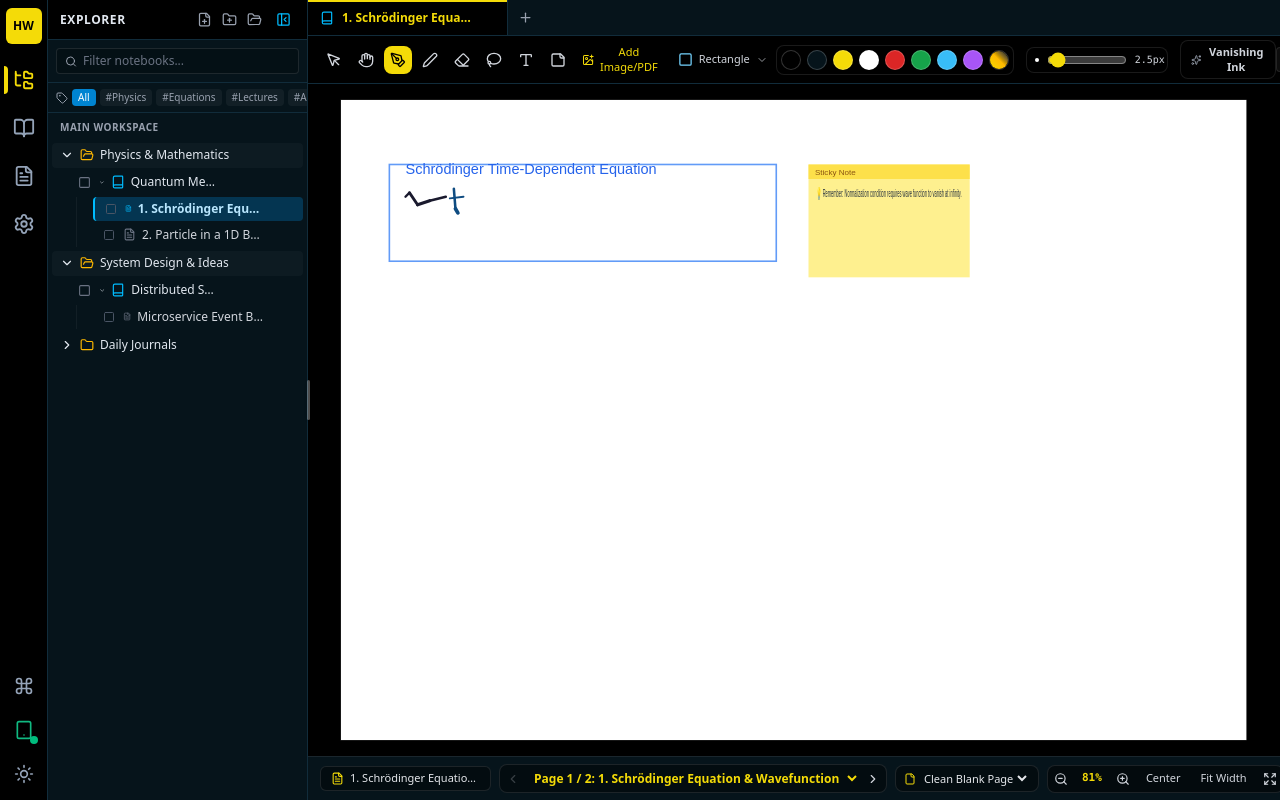
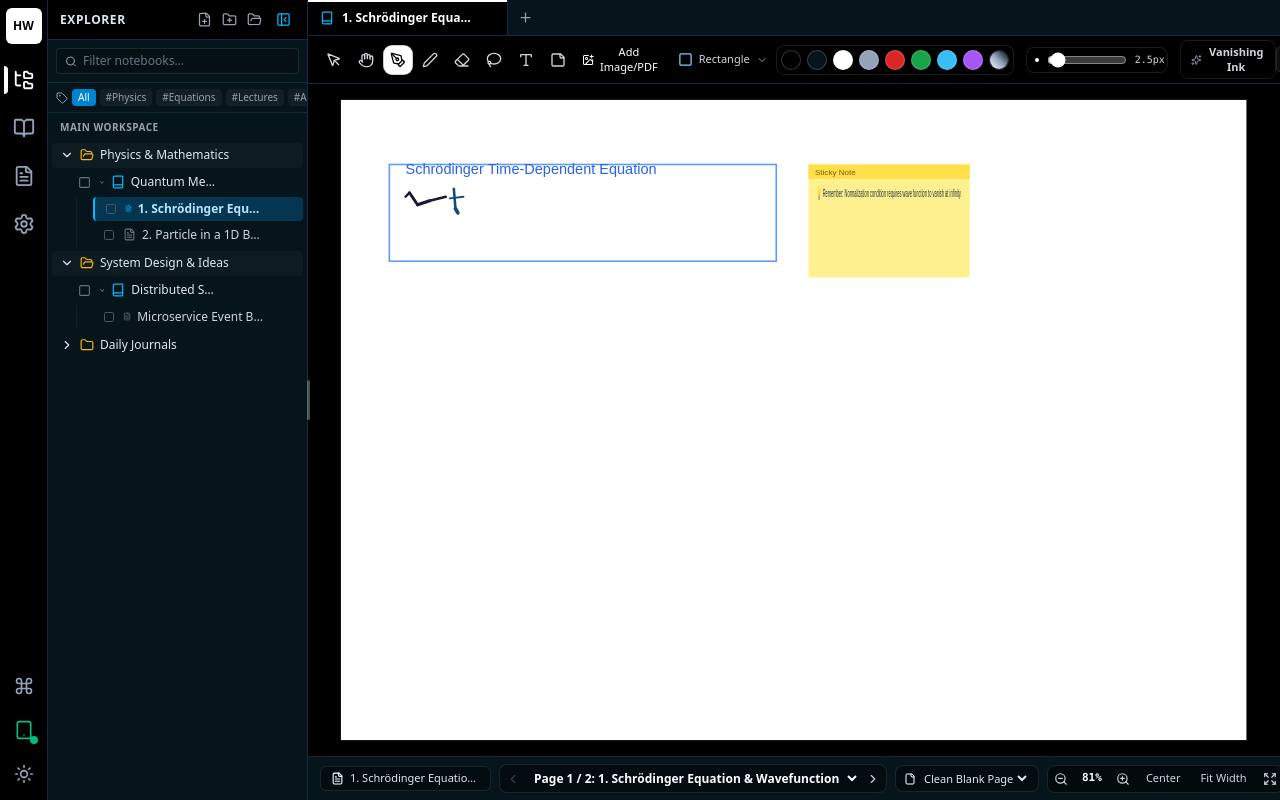
Before and after one commit to zxaaid/scratch-, a React (Vite) app: page / in a window 1280 px wide. Built offline with nearby package versions, Linux system fonts and the light colour scheme.

Commit message:
refactor: replace accent color with monochrome theme
Transition the UI color palette from "Electric Gold" to a professional monochrome scheme using white as the primary accent color across all toolbars and theme definitions.

```diff
--- a/src/components/ActivityBar.tsx
+++ b/src/components/ActivityBar.tsx
@@ -60,7 +60,7 @@ export const ActivityBar: React.FC<ActivityBarProps> = ({
         {/* App Logo / Pen Icon */}
         <div
           className="w-9 h-9 mb-2 flex items-center justify-center rounded-md font-black text-xs shadow-sm cursor-pointer transition-all hover:scale-105"
-          style={{ backgroundColor: '#F4DB08', color: '#000000' }}
+          style={{ backgroundColor: '#ffffff', color: '#000000' }}
           title="Handwriting Workspace"
         >
           HW
--- a/src/components/BottomPageToolbar.tsx
+++ b/src/components/BottomPageToolbar.tsx
@@ -83,7 +83,7 @@ export const BottomPageToolbar: React.FC<BottomPageToolbarProps> = ({
       <div className="flex items-center gap-2 shrink-0">
         {activePageTitle && (
           <div className="flex items-center gap-1.5 px-2.5 py-1 rounded-md bg-black/40 border border-white/10 font-medium text-gray-200">
-            <FileText size={13} className="text-[#F4DB08]" />
+            <FileText size={13} className="text-white" />
             <span className="max-w-[130px] truncate text-[11px]">{activePageTitle}</span>
           </div>
         )}
@@ -107,7 +107,7 @@ export const BottomPageToolbar: React.FC<BottomPageToolbarProps> = ({
             <select
               value={notebookPages[currentPageIndex ?? 0]?.id || ''}
               onChange={(e) => onSelectPage && onSelectPage(e.target.value)}
-              className="bg-transparent text-[#F4DB08] font-semibold px-1 py-0.5 outline-none cursor-pointer text-xs"
+              className="bg-transparent text-white font-semibold px-1 py-0.5 outline-none cursor-pointer text-xs"
               title="Jump to Page"
             >
               {notebookPages.map((p, idx) => (
@@ -139,7 +139,7 @@ export const BottomPageToolbar: React.FC<BottomPageToolbarProps> = ({
         {/* PAGE TEMPLATE SELECTOR (Clean Page / Blank / Ruled / Grid / Dot) */}
         {onChangeTemplate && (
           <div className="flex items-center gap-1 bg-black/40 px-2 py-1 rounded-lg border border-white/10">
-            <File size={12} className="text-[#F4DB08]" />
+            <File size={12} className="text-white" />
             <select
               value={currentTemplate}
               onChange={(e) => onChangeTemplate(e.target.value as PageTemplate)}
@@ -183,7 +183,7 @@ export const BottomPageToolbar: React.FC<BottomPageToolbarProps> = ({
           {onCenterAndFit && (
             <button
               onClick={onCenterAndFit}
-              className="px-1.5 py-0.5 font-mono text-[11px] font-semibold text-[#F4DB08] hover:text-yellow-300 hover:bg-white/10 rounded cursor-pointer transition-all"
+              className="px-1.5 py-0.5 font-mono text-[11px] font-semibold text-white hover:text-gray-200 hover:bg-white/10 rounded cursor-pointer transition-all"
               title="Click to Reset Zoom & Center Page"
             >
               {Math.round(zoom * 100)}%
@@ -236,7 +236,7 @@ export const BottomPageToolbar: React.FC<BottomPageToolbarProps> = ({
         {/* + ADD PAGE BUTTON */}
         <button
           onClick={onAddPage}
-          className="flex items-center gap-1 px-2.5 py-1 rounded-lg bg-[#F4DB08] hover:bg-yellow-400 font-semibold text-black shadow-sm transition-all active:scale-95 cursor-pointer text-xs"
+          className="flex items-center gap-1 px-2.5 py-1 rounded-lg bg-white hover:bg-gray-200 font-semibold text-black shadow-sm transition-all active:scale-95 cursor-pointer text-xs"
           title="Add a new clean page to this document"
         >
           <Plus size={14} className="stroke-[2.5]" />
@@ -245,7 +245,7 @@ export const BottomPageToolbar: React.FC<BottomPageToolbarProps> = ({
 
         {/* ASPECT RATIO & WORKING AREA PRESET DROPDOWN */}
         <div className="flex items-center gap-1 bg-black/40 px-2 py-1 rounded-lg border border-white/10 text-gray-300">
-          <LayoutGrid size={13} className="text-[#F4DB08]" />
+          <LayoutGrid size={13} className="text-white" />
           <select
             value={pageAspectRatio}
             onChange={(e) => onSetPageAspectRatio(e.target.value as PageAspectRatio)}
@@ -266,8 +266,8 @@ export const BottomPageToolbar: React.FC<BottomPageToolbarProps> = ({
             onClick={onToggleZenMode}
             className={`flex items-center gap-1 px-2.5 py-1 rounded-lg font-semibold transition-all cursor-pointer border text-xs ${
               isZenMode
-                ? 'bg-[#F4DB08]/20 text-[#F4DB08] border-[#F4DB08]/80 shadow-[0_0_10px_rgba(244,219,8,0.25)]'
-                : 'bg-black/40 hover:bg-black/60 text-gray-300 hover:text-[#F4DB08] border-white/10 hover:border-[#F4DB08]/40'
+                ? 'bg-white/20 text-white border-white shadow-[0_0_10px_rgba(255,255,255,0.25)]'
+                : 'bg-black/40 hover:bg-black/60 text-gray-300 hover:text-white border-white/10 hover:border-white/40'
             }`}
             title={
               isZenMode
--- a/src/components/PenToolbar.tsx
+++ b/src/components/PenToolbar.tsx
@@ -61,8 +61,8 @@ interface PenToolbarProps {
 const QUICK_COLORS = [
   '#000000', // Pitch Black (#000000)
   '#06141B', // Deep Navy Midnight (#06141B)
-  '#F4DB08', // Electric Gold (#F4DB08)
-  '#ffffff', // Clean White
+  '#ffffff', // Pure White (#ffffff)
+  '#94a3b8', // Slate Gray
   '#dc2626', // Crimson Red
   '#16a34a', // Emerald Green
   '#38bdf8', // Sky Blue
@@ -168,7 +168,7 @@ export const PenToolbar: React.FC<PenToolbarProps> = ({
               }}
               className={`p-1.5 rounded-lg flex items-center justify-center transition-all cursor-pointer ${
                 isActive
-                  ? 'bg-[#F4DB08] text-black shadow-md font-bold'
+                  ? 'bg-white text-black shadow-md font-bold ring-1 ring-white/80'
                   : 'hover:bg-white/10 text-gray-300'
               }`}
               title={t.label}
@@ -181,7 +181,7 @@ export const PenToolbar: React.FC<PenToolbarProps> = ({
         {/* Add Image / PDF Button */}
         <button
           onClick={() => fileInputRef.current?.click()}
-          className="p-1.5 rounded-lg flex items-center gap-1 hover:bg-white/10 text-[#F4DB08] hover:brightness-110 transition-all cursor-pointer font-medium"
+          className="p-1.5 rounded-lg flex items-center gap-1 hover:bg-white/10 text-white hover:brightness-110 transition-all cursor-pointer font-medium"
           title="Add Image (PNG, JPG, SVG, WebP) or PDF to Canvas"
         >
           <ImagePlus size={16} />
@@ -197,17 +197,17 @@ export const PenToolbar: React.FC<PenToolbarProps> = ({
             }}
             className={`px-2 py-1.5 rounded-lg flex items-center gap-1.5 transition-all cursor-pointer ${
               currentTool === 'shape'
-                ? 'bg-[#F4DB08] text-black font-bold ring-1 ring-[#F4DB08]/80 shadow-md'
+                ? 'bg-white text-black font-bold ring-1 ring-white shadow-md'
                 : 'hover:bg-white/10 text-gray-300'
             }`}
             title="Click to select and draw shapes on the canvas"
           >
             {selectedShape === 'line' && <Minus size={15} className="text-purple-300" />}
-            {selectedShape === 'arrow' && <ArrowRight size={15} className="text-amber-300" />}
+            {selectedShape === 'arrow' && <ArrowRight size={15} className="text-sky-300" />}
             {selectedShape === 'rectangle' && <Square size={15} className="text-sky-300" />}
             {selectedShape === 'circle' && <Circle size={15} className="text-emerald-300" />}
             {selectedShape === 'polygon' && <Triangle size={15} className="text-rose-300" />}
-            {selectedShape === 'star' && <Star size={15} className="text-yellow-300" />}
+            {selectedShape === 'star' && <Star size={15} className="text-white" />}
             {selectedShape === 'hexagon' && <Hexagon size={15} className="text-teal-300" />}
             {selectedShape === 'diamond' && <Gem size={15} className="text-cyan-300" />}
             <span className="capitalize hidden sm:inline text-[11px]">{selectedShape}</span>
@@ -219,14 +219,14 @@ export const PenToolbar: React.FC<PenToolbarProps> = ({
               className="absolute left-0 top-full mt-1.5 w-44 p-1.5 rounded-xl shadow-2xl border z-50 flex flex-col gap-0.5 text-xs backdrop-blur-md"
               style={{ backgroundColor: theme.commandPaletteBg, borderColor: theme.border }}
             >
-              <div className="px-2.5 py-1 text-[10px] font-bold text-[#F4DB08] uppercase tracking-wider border-b border-white/10 mb-1 flex items-center justify-between">
+              <div className="px-2.5 py-1 text-[10px] font-bold text-white uppercase tracking-wider border-b border-white/10 mb-1 flex items-center justify-between">
                 <span>Select Shape</span>
                 <span className="text-[9px] text-gray-400 normal-case font-normal">Draw on canvas</span>
               </div>
               <button
                 onClick={() => { setSelectedShape('rectangle'); setCurrentTool('shape'); setShowShapeMenu(false); }}
                 className={`flex items-center gap-2.5 px-2.5 py-1.5 rounded-lg text-left transition-colors cursor-pointer ${
-                  selectedShape === 'rectangle' && currentTool === 'shape' ? 'bg-[#F4DB08] text-black font-bold' : 'hover:bg-white/10 text-gray-200'
+                  selectedShape === 'rectangle' && currentTool === 'shape' ? 'bg-white text-black font-bold' : 'hover:bg-white/10 text-gray-200'
                 }`}
               >
                 <Square size={15} className="text-sky-400 shrink-0" /> <span>Rectangle</span>
@@ -234,7 +234,7 @@ export const PenToolbar: React.FC<PenToolbarProps> = ({
               <button
                 onClick={() => { setSelectedShape('circle'); setCurrentTool('shape'); setShowShapeMenu(false); }}
                 className={`flex items-center gap-2.5 px-2.5 py-1.5 rounded-lg text-left transition-colors cursor-pointer ${
-                  selectedShape === 'circle' && currentTool === 'shape' ? 'bg-[#F4DB08] text-black font-bold' : 'hover:bg-white/10 text-gray-200'
+                  selectedShape === 'circle' && currentTool === 'shape' ? 'bg-white text-black font-bold' : 'hover:bg-white/10 text-gray-200'
                 }`}
               >
                 <Circle size={15} className="text-emerald-400 shrink-0" /> <span>Circle / Ellipse</span>
@@ -242,7 +242,7 @@ export const PenToolbar: React.FC<PenToolbarProps> = ({
               <button
                 onClick={() => { setSelectedShape('polygon'); setCurrentTool('shape'); setShowShapeMenu(false); }}
                 className={`flex items-center gap-2.5 px-2.5 py-1.5 rounded-lg text-left transition-colors cursor-pointer ${
-                  selectedShape === 'polygon' && currentTool === 'shape' ? 'bg-[#F4DB08] text-black font-bold' : 'hover:bg-white/10 text-gray-200'
+                  selectedShape === 'polygon' && currentTool === 'shape' ? 'bg-white text-black font-bold' : 'hover:bg-white/10 text-gray-200'
                 }`}
               >
                 <Triangle size={15} className="text-rose-400 shrink-0" /> <span>Triangle</span>
@@ -250,15 +250,15 @@ export const PenToolbar: React.FC<PenToolbarProps> = ({
               <button
                 onClick={() => { setSelectedShape('star'); setCurrentTool('shape'); setShowShapeMenu(false); }}
                 className={`flex items-center gap-2.5 px-2.5 py-1.5 rounded-lg text-left transition-colors cursor-pointer ${
-                  selectedShape === 'star' && currentTool === 'shape' ? 'bg-sky-600 text-white font-semibold' : 'hover:bg-white/10 text-gray-200'
+                  selectedShape === 'star' && currentTool === 'shape' ? 'bg-white text-black font-bold' : 'hover:bg-white/10 text-gray-200'
                 }`}
               >
-                <Star size={15} className="text-yellow-400 shrink-0" /> <span>Star</span>
+                <Star size={15} className="text-white shrink-0" /> <span>Star</span>
               </button>
               <button
                 onClick={() => { setSelectedShape('diamond'); setCurrentTool('shape'); setShowShapeMenu(false); }}
                 className={`flex items-center gap-2.5 px-2.5 py-1.5 rounded-lg text-left transition-colors cursor-pointer ${
-                  selectedShape === 'diamond' && currentTool === 'shape' ? 'bg-sky-600 text-white font-semibold' : 'hover:bg-white/10 text-gray-200'
+                  selectedShape === 'diamond' && currentTool === 'shape' ? 'bg-white text-black font-bold' : 'hover:bg-white/10 text-gray-200'
                 }`}
               >
                 <Gem size={15} className="text-cyan-400 shrink-0" /> <span>Diamond</span>
@@ -266,7 +266,7 @@ export const PenToolbar: React.FC<PenToolbarProps> = ({
               <button
                 onClick={() => { setSelectedShape('hexagon'); setCurrentTool('shape'); setShowShapeMenu(false); }}
                 className={`flex items-center gap-2.5 px-2.5 py-1.5 rounded-lg text-left transition-colors cursor-pointer ${
-                  selectedShape === 'hexagon' && currentTool === 'shape' ? 'bg-sky-600 text-white font-semibold' : 'hover:bg-white/10 text-gray-200'
+                  selectedShape === 'hexagon' && currentTool === 'shape' ? 'bg-white text-black font-bold' : 'hover:bg-white/10 text-gray-200'
                 }`}
               >
                 <Hexagon size={15} className="text-teal-400 shrink-0" /> <span>Hexagon</span>
@@ -274,15 +274,15 @@ export const PenToolbar: React.FC<PenToolbarProps> = ({
               <button
                 onClick={() => { setSelectedShape('arrow'); setCurrentTool('shape'); setShowShapeMenu(false); }}
                 className={`flex items-center gap-2.5 px-2.5 py-1.5 rounded-lg text-left transition-colors cursor-pointer ${
-                  selectedShape === 'arrow' && currentTool === 'shape' ? 'bg-sky-600 text-white font-semibold' : 'hover:bg-white/10 text-gray-200'
+                  selectedShape === 'arrow' && currentTool === 'shape' ? 'bg-white text-black font-bold' : 'hover:bg-white/10 text-gray-200'
                 }`}
               >
-                <ArrowRight size={15} className="text-amber-400 shrink-0" /> <span>Arrow</span>
+                <ArrowRight size={15} className="text-sky-400 shrink-0" /> <span>Arrow</span>
               </button>
               <button
                 onClick={() => { setSelectedShape('line'); setCurrentTool('shape'); setShowShapeMenu(false); }}
                 className={`flex items-center gap-2.5 px-2.5 py-1.5 rounded-lg text-left transition-colors cursor-pointer ${
-                  selectedShape === 'line' && currentTool === 'shape' ? 'bg-sky-600 text-white font-semibold' : 'hover:bg-white/10 text-gray-200'
+                  selectedShape === 'line' && currentTool === 'shape' ? 'bg-white text-black font-bold' : 'hover:bg-white/10 text-gray-200'
                 }`}
               >
                 <Minus size={15} className="text-purple-400 shrink-0" /> <span>Straight Line</span>
@@ -301,7 +301,7 @@ export const PenToolbar: React.FC<PenToolbarProps> = ({
               key={c}
               onClick={() => setColor(c)}
               className={`w-5 h-5 rounded-full border transition-transform cursor-pointer ${
-                color.toLowerCase() === c.toLowerCase() ? 'scale-125 border-[#F4DB08] ring-2 ring-[#F4DB08]/50' : 'border-white/20 hover:scale-110'
+                color.toLowerCase() === c.toLowerCase() ? 'scale-125 border-white ring-2 ring-white/60' : 'border-white/20 hover:scale-110'
               }`}
               style={{ backgroundColor: c }}
             />
@@ -313,7 +313,7 @@ export const PenToolbar: React.FC<PenToolbarProps> = ({
               onChange={(e) => setColor(e.target.value)}
               className="opacity-0 absolute inset-0 cursor-pointer"
             />
-            <div className="w-full h-full flex items-center justify-center bg-gradient-to-tr from-[#F4DB08] via-amber-400 to-[#06141B]" />
+            <div className="w-full h-full flex items-center justify-center bg-gradient-to-tr from-white via-slate-400 to-[#06141B]" />
           </label>
         </div>
 
@@ -331,7 +331,7 @@ export const PenToolbar: React.FC<PenToolbarProps> = ({
             step="0.5"
             value={strokeWidth}
             onChange={(e) => setStrokeWidth(parseFloat(e.target.value))}
-            className="w-20 accent-[#F4DB08] cursor-pointer"
+            className="w-20 accent-white cursor-pointer"
           />
           <span className="text-[10px] text-gray-300 w-6 font-mono">{strokeWidth}px</span>
         </div>
@@ -341,20 +341,20 @@ export const PenToolbar: React.FC<PenToolbarProps> = ({
           onClick={onToggleDisappearingInk}
           className={`flex items-center gap-1.5 px-2.5 py-1 rounded-lg text-[11px] font-medium border transition-all cursor-pointer ${
             isDisappearingInk
-              ? 'bg-[#F4DB08]/20 border-[#F4DB08] text-[#F4DB08] shadow-md shadow-[#F4DB08]/20 ring-1 ring-[#F4DB08]/60 animate-pulse'
+              ? 'bg-white/20 border-white text-white shadow-md shadow-white/20 ring-1 ring-white/60 animate-pulse'
               : 'bg-black/30 hover:bg-white/10 border-white/10 text-gray-300 hover:text-white'
           }`}
           title="Vanishing Ink: When enabled, anything you draw with any pen style blinks for a few seconds and automatically disappears!"
         >
           <Sparkles
             size={14}
-            className={`${isDisappearingInk ? 'text-[#F4DB08] animate-spin-slow' : 'text-gray-400'}`}
+            className={`${isDisappearingInk ? 'text-white animate-spin-slow' : 'text-gray-400'}`}
           />
           <span className="font-semibold">
             {isDisappearingInk ? 'Vanishing Ink: ON' : 'Vanishing Ink'}
           </span>
           {isDisappearingInk && (
-            <span className="w-1.5 h-1.5 rounded-full bg-[#F4DB08] animate-ping" />
+            <span className="w-1.5 h-1.5 rounded-full bg-white animate-ping" />
           )}
         </button>
       </div>
--- a/src/lib/themes.ts
+++ b/src/lib/themes.ts
@@ -35,11 +35,11 @@ export interface ThemeColors {
 export const THEMES: Record<ThemeId, ThemeColors> = {
   'vscode-dark': {
     id: 'vscode-dark',
-    name: 'Onyx Electric (#000000 / #06141B / #F4DB08)',
+    name: 'Onyx Monochrome (#000000 / #06141B / #ffffff)',
     activityBarBg: '#000000',
     activityBarFg: '#94a3b8',
-    activityBarActiveFg: '#F4DB08',
-    activityBarActiveBorder: '#F4DB08',
+    activityBarActiveFg: '#ffffff',
+    activityBarActiveBorder: '#ffffff',
     sidebarBg: '#06141B',
     sidebarFg: '#e2e8f0',
     sidebarHeaderBg: '#000000',
@@ -50,10 +50,10 @@ export const THEMES: Record<ThemeId, ThemeColors> = {
     tabBg: '#06141B',
     tabActiveBg: '#000000',
     tabFg: '#8da4af',
-    tabActiveFg: '#F4DB08',
+    tabActiveFg: '#ffffff',
     tabBorder: '#112c3b',
     statusBarBg: '#06141B',
-    statusBarFg: '#F4DB08',
+    statusBarFg: '#ffffff',
     commandPaletteBg: '#06141B',
     commandPaletteFg: '#f8fafc',
     border: '#112c3b',
@@ -66,11 +66,11 @@ export const THEMES: Record<ThemeId, ThemeColors> = {
   },
   'vscode-light': {
     id: 'vscode-light',
-    name: 'Cyber Noir & Gold',
+    name: 'Cyber Noir & Pure White',
     activityBarBg: '#000000',
     activityBarFg: '#cbd5e1',
-    activityBarActiveFg: '#F4DB08',
-    activityBarActiveBorder: '#F4DB08',
+    activityBarActiveFg: '#ffffff',
+    activityBarActiveBorder: '#ffffff',
     sidebarBg: '#06141B',
     sidebarFg: '#f1f5f9',
     sidebarHeaderBg: '#000000',
@@ -81,10 +81,10 @@ export const THEMES: Record<ThemeId, ThemeColors> = {
     tabBg: '#06141B',
     tabActiveBg: '#000000',
     tabFg: '#8da4af',
-    tabActiveFg: '#F4DB08',
+    tabActiveFg: '#ffffff',
     tabBorder: '#112c3b',
     statusBarBg: '#000000',
-    statusBarFg: '#F4DB08',
+    statusBarFg: '#ffffff',
     commandPaletteBg: '#06141B',
     commandPaletteFg: '#f8fafc',
     border: '#112c3b',
@@ -97,11 +97,11 @@ export const THEMES: Record<ThemeId, ThemeColors> = {
   },
   'monokai': {
     id: 'monokai',
-    name: 'Deep Abyss Gold',
+    name: 'Deep Abyss White',
     activityBarBg: '#000000',
     activityBarFg: '#758a99',
-    activityBarActiveFg: '#F4DB08',
-    activityBarActiveBorder: '#F4DB08',
+    activityBarActiveFg: '#ffffff',
+    activityBarActiveBorder: '#ffffff',
     sidebarBg: '#06141B',
     sidebarFg: '#f8f8f2',
     sidebarHeaderBg: '#000000',
@@ -112,10 +112,10 @@ export const THEMES: Record<ThemeId, ThemeColors> = {
     tabBg: '#06141B',
     tabActiveBg: '#000000',
     tabFg: '#758a99',
-    tabActiveFg: '#F4DB08',
+    tabActiveFg: '#ffffff',
     tabBorder: '#112c3b',
     statusBarBg: '#06141B',
-    statusBarFg: '#F4DB08',
+    statusBarFg: '#ffffff',
     commandPaletteBg: '#06141B',
     commandPaletteFg: '#f8f8f2',
     border: '#112c3b',
@@ -128,11 +128,11 @@ export const THEMES: Record<ThemeId, ThemeColors> = {
   },
   'solarized-dark': {
     id: 'solarized-dark',
-    name: 'Midnight Solar Gold',
+    name: 'Midnight Solar White',
     activityBarBg: '#000000',
     activityBarFg: '#6c8896',
-    activityBarActiveFg: '#F4DB08',
-    activityBarActiveBorder: '#F4DB08',
+    activityBarActiveFg: '#ffffff',
+    activityBarActiveBorder: '#ffffff',
     sidebarBg: '#06141B',
     sidebarFg: '#93a1a1',
     sidebarHeaderBg: '#000000',
@@ -143,10 +143,10 @@ export const THEMES: Record<ThemeId, ThemeColors> = {
     tabBg: '#06141B',
     tabActiveBg: '#000000',
     tabFg: '#6c8896',
-    tabActiveFg: '#F4DB08',
+    tabActiveFg: '#ffffff',
     tabBorder: '#112c3b',
     statusBarBg: '#06141B',
-    statusBarFg: '#F4DB08',
+    statusBarFg: '#ffffff',
     commandPaletteBg: '#06141B',
     commandPaletteFg: '#93a1a1',
     border: '#112c3b',
@@ -159,11 +159,11 @@ export const THEMES: Record<ThemeId, ThemeColors> = {
   },
   'high-contrast': {
     id: 'high-contrast',
-    name: 'Pure Onyx & Electric Gold',
+    name: 'Pure Onyx & Pure White',
     activityBarBg: '#000000',
     activityBarFg: '#ffffff',
-    activityBarActiveFg: '#F4DB08',
-    activityBarActiveBorder: '#F4DB08',
+    activityBarActiveFg: '#ffffff',
+    activityBarActiveBorder: '#ffffff',
     sidebarBg: '#06141B',
     sidebarFg: '#ffffff',
     sidebarHeaderBg: '#000000',
@@ -174,10 +174,10 @@ export const THEMES: Record<ThemeId, ThemeColors> = {
     tabBg: '#06141B',
     tabActiveBg: '#000000',
     tabFg: '#ffffff',
-    tabActiveFg: '#F4DB08',
-    tabBorder: '#F4DB08',
+    tabActiveFg: '#ffffff',
+    tabBorder: '#ffffff',
     statusBarBg: '#000000',
-    statusBarFg: '#F4DB08',
+    statusBarFg: '#ffffff',
     commandPaletteBg: '#000000',
     commandPaletteFg: '#ffffff',
     border: '#173647',
```
